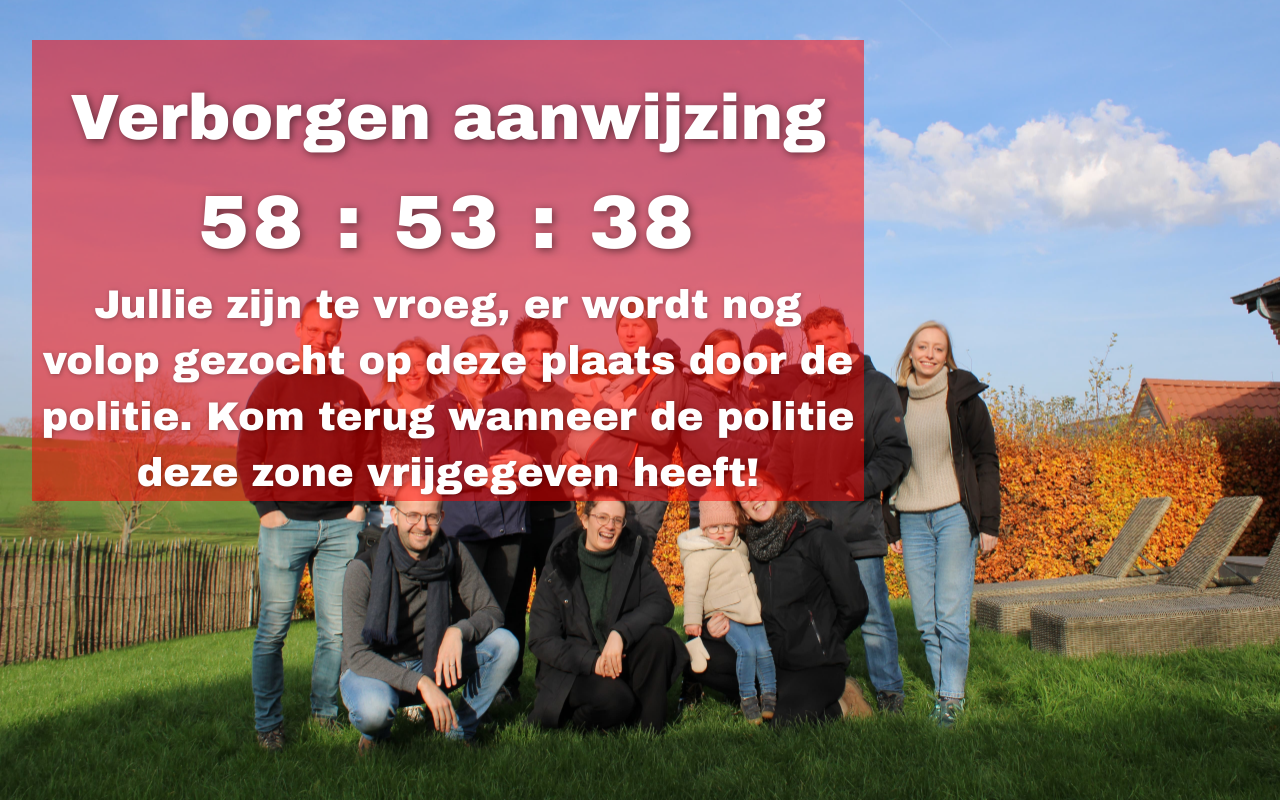
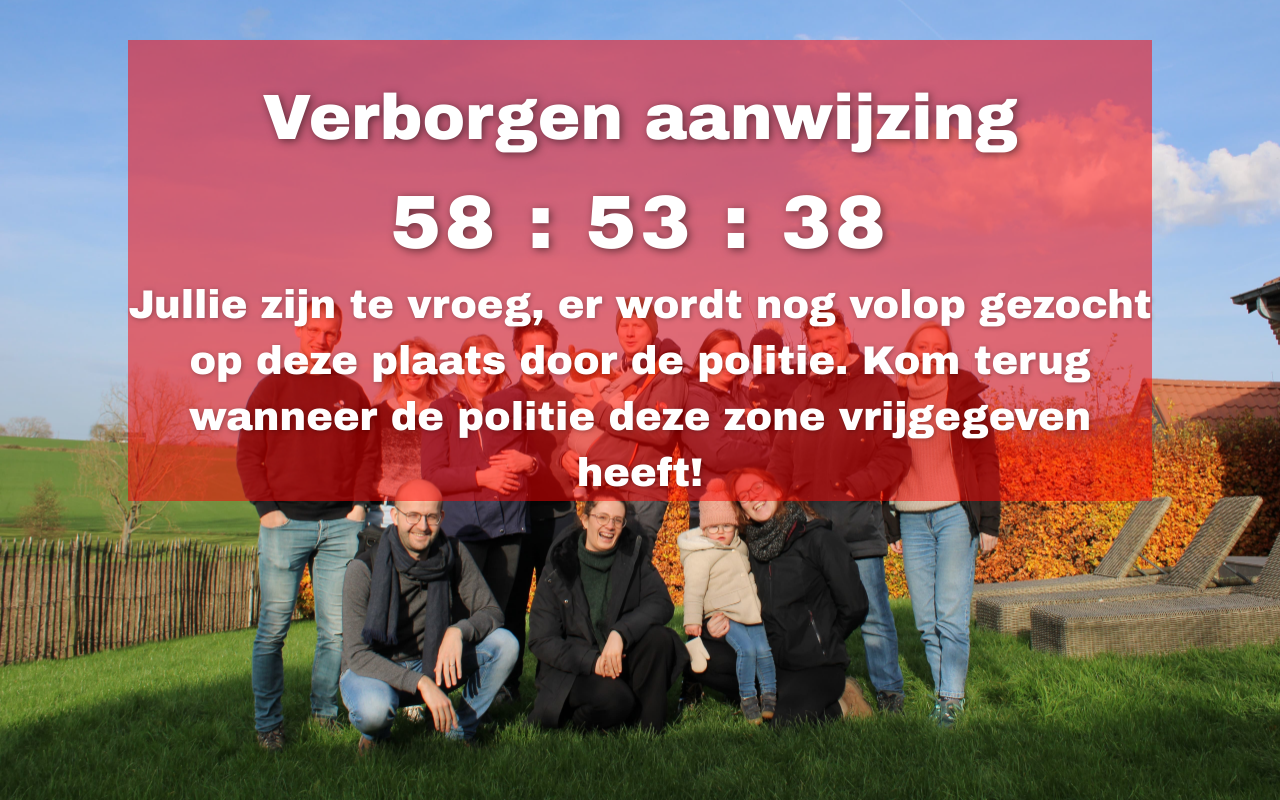
Before and after one commit to BBFL-Cluedo/Aftelklok, a plain HTML site: page index.html in a window 1280 px wide. Drawn offline with Linux system fonts and the light colour scheme; no server answers.

Commit message:
Update index.html

```diff
--- a/index.html
+++ b/index.html
@@ -21,13 +21,13 @@ body {
 .overlay {
     position: absolute;
     top: 5%;             /* verticale positie vanaf bovenkant */
-    left: 35%;            /* horizontaal midden van het scherm */
+    left: 50%;            /* horizontaal midden van het scherm */
     transform: translateX(-50%); /* verschuif de div terug zodat hij echt gecentreerd is */
     color: white;
     background-color: rgba(255, 0, 0, 0.5); /* halfdoorzichtig rood */
     text-align: center;   /* tekst binnen de overlay gecentreerd */
     text-shadow: 2px 2px 8px rgba(0,0,0,0.5);
-    width: 80%
+    width: 80%;
     max-width: 100%;        /* voorkomt dat tekst te breed wordt */
 }
 
```
